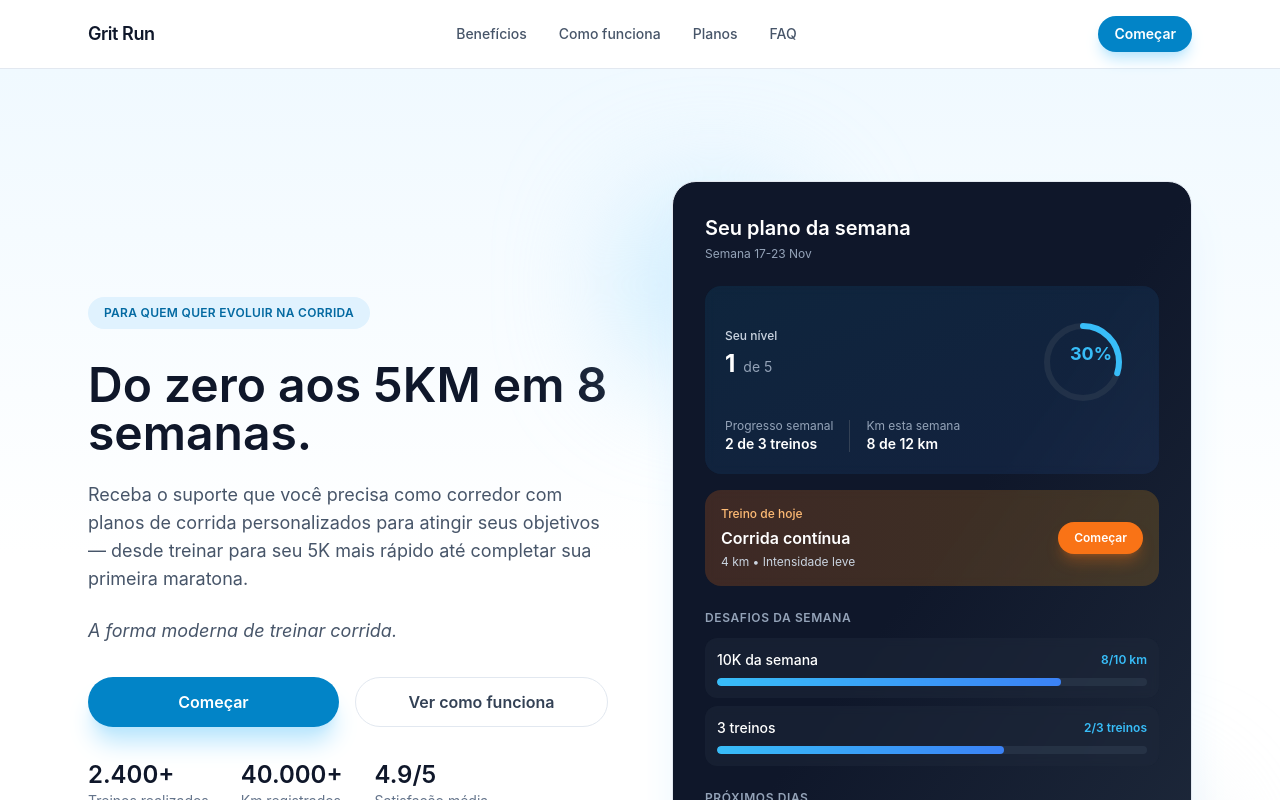
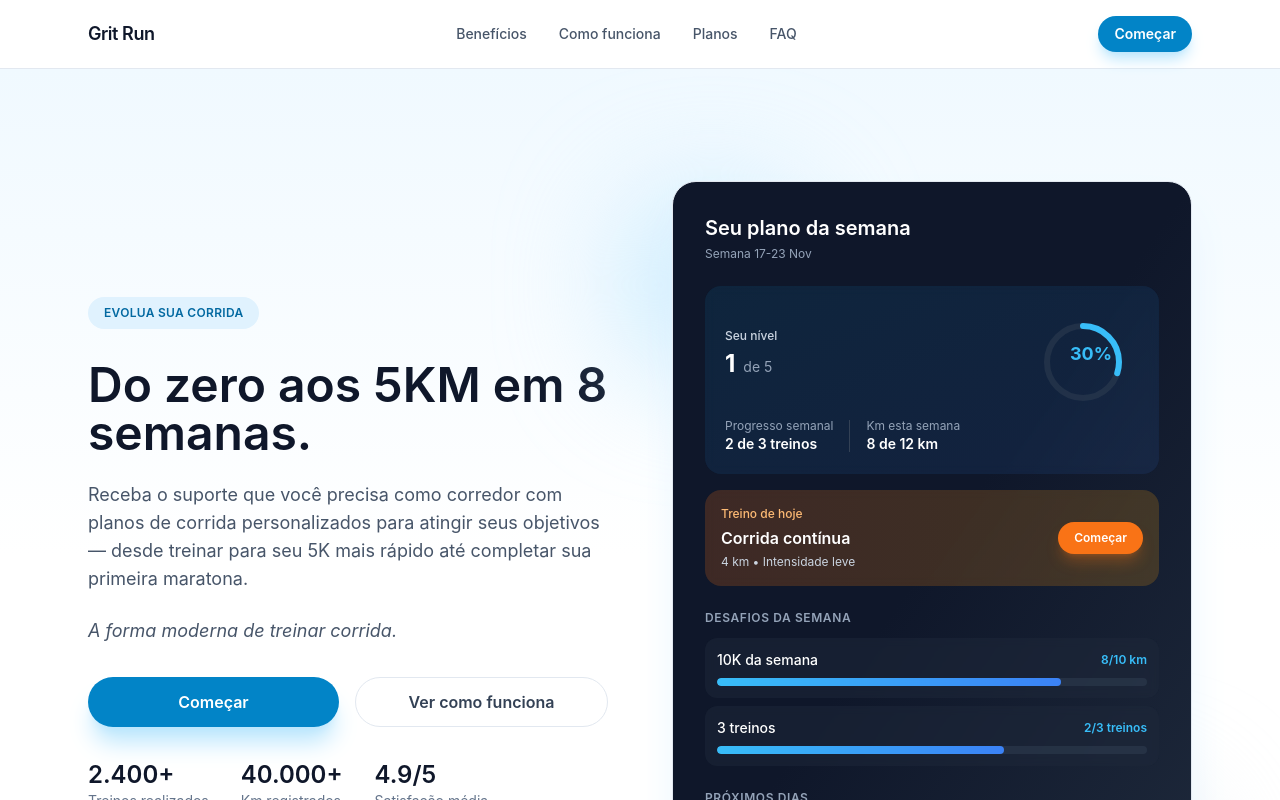
Before and after one commit to lzuneto/Landing-Page-Says, a React (Vite) app: page / in a window 1280 px wide. Shown: the top 800 px of the page. Built offline with nearby package versions, Linux system fonts and the light colour scheme.

Commit message:
Atualiza LandingPage.tsx

```diff
--- a/src/LandingPage.tsx
+++ b/src/LandingPage.tsx
@@ -422,7 +422,7 @@ const copyVariants: Record<VariantKey, CopyData> = {
       cta: 'Começar',
     },
     hero: {
-      badge: 'PARA QUEM QUER EVOLUIR NA CORRIDA',
+      badge: 'EVOLUA SUA CORRIDA',
       title: 'Do zero aos 5KM em 8 semanas.',
       subtitle: 'Receba o suporte que você precisa como corredor com planos de corrida personalizados para atingir seus objetivos — desde treinar para seu 5K mais rápido até completar sua primeira maratona.',
       subtitleItalic: 'A forma moderna de treinar corrida.',
```
